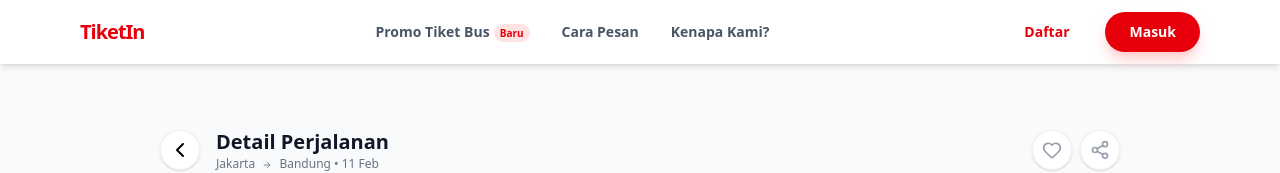
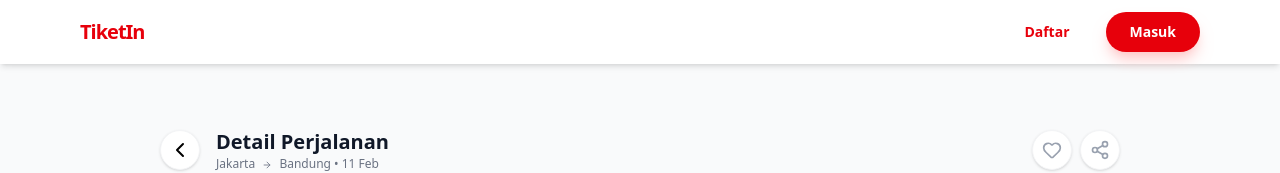
Before and after one commit to rafitanujaya/tiketin-fe, a React app: page /bus/1 in a window 1280 px wide. Shown: the top 173 px of the page. Built offline with nearby package versions, Linux system fonts and the light colour scheme; the HTML template or start-up script is replaced by a standard one.

Commit message:
fix build

```diff
--- a/src/components/layout/Navbar.jsx
+++ b/src/components/layout/Navbar.jsx
@@ -48,6 +48,7 @@ export const Navbar = ({
   }, []);
 
   const solid = isLanding ? isScrolled : true;
+  console.log(isLanding);
 
   const scrollToSection = (id) => {
   document.getElementById(id)?.scrollIntoView({
@@ -94,7 +95,7 @@ export const Navbar = ({
 
         {/* ================= MENU ================= */}
         <div
-          className={`flex items-center gap-8 font-bold text-sm ${
+          className={`${isLanding ? '' : 'hidden' } flex items-center gap-8 font-bold text-sm ${
             solid ? "text-gray-600" : "text-white/90"
           }`}
         >
```
